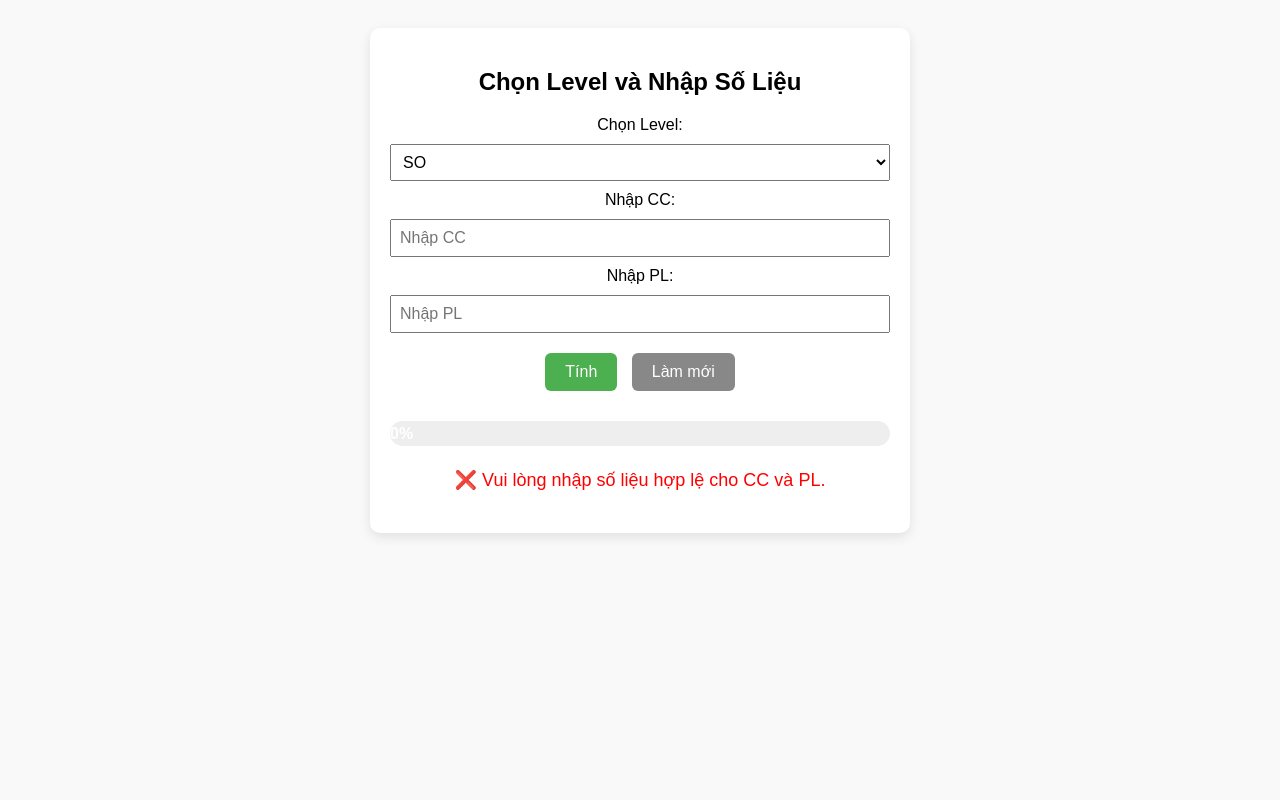
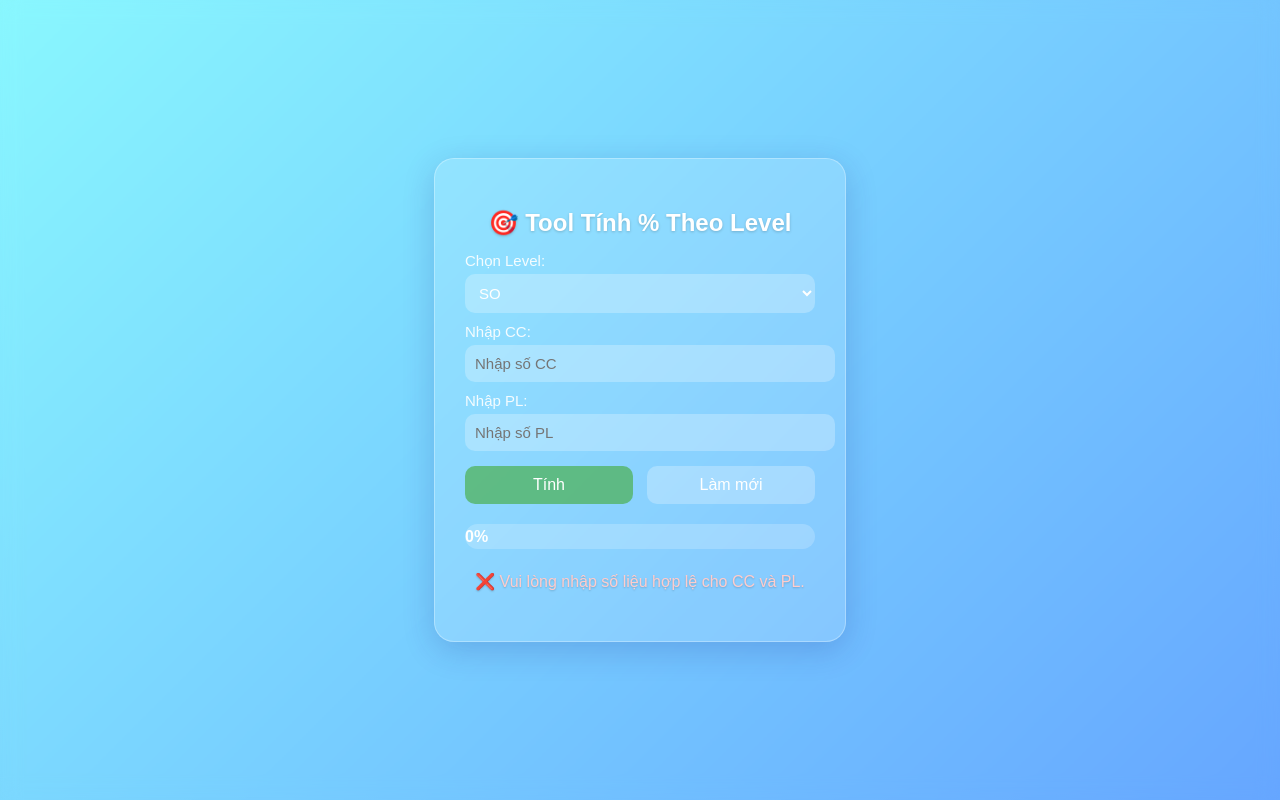
Before and after one commit to Khoaduong94/Performance_SHBVN, a plain HTML site: page index.html in a window 1280 px wide. Both pictures are taken after a click on the button "Tính". Drawn offline with Linux system fonts and the light colour scheme.

Commit message:
Update index.html

```diff
--- a/index.html
+++ b/index.html
@@ -5,72 +5,130 @@
   <meta name="viewport" content="width=device-width, initial-scale=1.0">
   <title>Tool Tính % Đạt Được Theo Level</title>
   <style>
+    /* --- NỀN TOÀN TRANG --- */
     body {
-            font-family: Arial, sans-serif;
-            padding: 20px;
-            background-color: #f9f9f9;
+      font-family: "Poppins", Arial, sans-serif;
+      margin: 0;
+      padding: 0;
+      background: linear-gradient(135deg, #89f7fe 0%, #66a6ff 100%);
+      display: flex;
+      justify-content: center;
+      align-items: center;
+      height: 100vh;
+      backdrop-filter: blur(10px);
     }
+
+    /* --- KHUNG CHÍNH BONG BÓNG --- */
     .container {
-            max-width: 500px;
-            margin: 0 auto;
-            background-color: white;
-            padding: 20px;
+      background: rgba(255, 255, 255, 0.15);
+      box-shadow: 0 8px 32px 0 rgba(31, 38, 135, 0.2);
+      backdrop-filter: blur(15px);
+      -webkit-backdrop-filter: blur(15px);
+      border-radius: 20px;
+      border: 1px solid rgba(255, 255, 255, 0.3);
+      width: 350px;
+      padding: 30px;
+      text-align: center;
+      color: #fff;
+    }
+
+    h2 {
+      margin-bottom: 15px;
+      font-weight: 600;
+      color: #fff;
+      text-shadow: 0 1px 3px rgba(0, 0, 0, 0.2);
+    }
+
+    label {
+      font-size: 15px;
+      display: block;
+      margin-top: 10px;
+      text-align: left;
+      opacity: 0.9;
+    }
+
+    select, input {
+      width: 100%;
+      padding: 10px;
+      margin-top: 5px;
+      border: none;
       border-radius: 10px;
-            box-shadow: 0 4px 12px rgba(0, 0, 0, 0.1);
-            text-align: center;
+      background: rgba(255, 255, 255, 0.25);
+      color: #fff;
+      font-size: 15px;
+      outline: none;
+      transition: background 0.3s ease;
     }
-        input, select {
-            margin: 10px 0;
-            padding: 8px;
-            width: 100%;
-            box-sizing: border-box;
+
+    select:focus, input:focus {
+      background: rgba(255, 255, 255, 0.4);
+    }
+
+    option {
+      color: #000;
+    }
+
+    button {
+      width: 48%;
+      margin-top: 15px;
+      padding: 10px 15px;
       font-size: 16px;
+      border: none;
+      border-radius: 10px;
+      cursor: pointer;
+      transition: all 0.3s ease;
     }
-        button {
-            padding: 10px 20px;
-            margin: 10px 5px;
-            background-color: #4CAF50;
-            color: white;
-            border: none;
-            cursor: pointer;
-            font-size: 16px;
-            border-radius: 6px;
+
+    #submitBtn {
+      background: rgba(76, 175, 80, 0.7);
+      color: #fff;
     }
-        button:hover {
-            background-color: #45a049;
+
+    #submitBtn:hover {
+      background: rgba(76, 175, 80, 1);
     }
+
     #resetBtn {
-            background-color: #888;
+      background: rgba(255, 255, 255, 0.25);
+      color: #fff;
     }
+
     #resetBtn:hover {
-            background-color: #666;
+      background: rgba(255, 255, 255, 0.4);
     }
-        p {
-            font-size: 18px;
-            margin-top: 20px;
-            line-height: 1.6;
-        }
+
     .progress-container {
       width: 100%;
-            background-color: #eee;
+      background: rgba(255, 255, 255, 0.2);
       border-radius: 20px;
       margin-top: 20px;
       height: 25px;
       overflow: hidden;
     }
+
     .progress-bar {
       height: 100%;
       width: 0%;
-            background-color: #aaa;
+      background: linear-gradient(90deg, #ffb347, #ffcc33);
       text-align: center;
       line-height: 25px;
       color: white;
       font-weight: bold;
-            transition: width 0.5s;
+      border-radius: 20px;
+      transition: width 0.6s ease;
     }
-        @media (max-width: 600px) {
+
+    p {
+      font-size: 16px;
+      margin-top: 20px;
+      line-height: 1.6;
+      text-shadow: 0 1px 2px rgba(0,0,0,0.2);
+    }
+
+    @media (max-width: 480px) {
       .container {
         width: 90%;
+        padding: 25px;
       }
     }
   </style>
@@ -78,7 +136,7 @@
 <body>
 
   <div class="container">
-        <h2>Chọn Level và Nhập Số Liệu</h2>
+    <h2>🎯 Tool Tính % Theo Level</h2>
 
     <label for="level">Chọn Level:</label>
     <select id="level">
@@ -87,14 +145,13 @@
       <option value="SE">SE</option>
     </select>
 
-        <div id="inputs">
     <label for="CC">Nhập CC:</label>
-            <input type="number" id="CC" placeholder="Nhập CC">
+    <input type="number" id="CC" placeholder="Nhập số CC">
+
     <label for="PL">Nhập PL:</label>
-            <input type="number" id="PL" placeholder="Nhập PL">
-        </div>
+    <input type="number" id="PL" placeholder="Nhập số PL">
 
-        <div>
+    <div style="display: flex; justify-content: space-between;">
       <button id="submitBtn">Tính</button>
       <button id="resetBtn">Làm mới</button>
     </div>
@@ -116,33 +173,38 @@
 
       if (CC === '' || PL === '' || isNaN(CC) || isNaN(PL)) {
         resultText = '❌ Vui lòng nhập số liệu hợp lệ cho CC và PL.';
-                document.getElementById("result").style.color = "red";
+        document.getElementById("result").style.color = "#ffcccc";
         progressBar.style.width = "0%";
-                progressBar.style.backgroundColor = "#aaa";
+        progressBar.style.background = "rgba(255,255,255,0.3)";
         progressBar.innerText = "0%";
       } else {
         CC = parseFloat(CC);
         PL = parseFloat(PL);
 
         var targetCC, targetPL;
-                var percentageCC = 0.7;
-                var percentagePL = 0.3;
+        var percentageCC, percentagePL;
 
         if (level === "SO") {
           targetCC = 6;
           targetPL = 150;
+          percentageCC = 0.7;
+          percentagePL = 0.3;
         } else if (level === "SSO") {
           targetCC = 9;
           targetPL = 200;
+          percentageCC = 0.7;
+          percentagePL = 0.3;
         } else if (level === "SE") {
-                    targetCC = 13;
-                    targetPL = 250;
+          targetCC = 4;
+          targetPL = 700;
+          percentageCC = 0.2;
+          percentagePL = 0.8;
         }
 
         var percentageAchievedCC = (CC / targetCC) * percentageCC * 100;
         var percentageAchievedPL = (PL / targetPL) * percentagePL * 100;
         var totalPercentage = percentageAchievedCC + percentageAchievedPL;
-                var displayPercent = Math.min(totalPercentage, 100); // max 100%
+        var displayPercent = Math.min(totalPercentage, 100);
 
         resultText =
           '🔎 Level ' + level + ':<br>' +
@@ -151,11 +213,11 @@
           '➡️ Tổng phần trăm đạt được: <strong>' + totalPercentage.toFixed(2) + '%</strong>';
 
         if (totalPercentage >= 100) {
-                    document.getElementById("result").style.color = "green";
-                    progressBar.style.backgroundColor = "#4CAF50";
+          document.getElementById("result").style.color = "#b8ffb8";
+          progressBar.style.background = "linear-gradient(90deg, #4caf50, #81c784)";
         } else {
-                    document.getElementById("result").style.color = "orange";
-                    progressBar.style.backgroundColor = "#FFA500";
+          document.getElementById("result").style.color = "#fff8b3";
+          progressBar.style.background = "linear-gradient(90deg, #ffb347, #ffcc33)";
         }
 
         progressBar.style.width = displayPercent.toFixed(2) + "%";
@@ -170,10 +232,10 @@
       document.getElementById("CC").value = "";
       document.getElementById("PL").value = "";
       document.getElementById("result").innerText = "";
-            document.getElementById("result").style.color = "black";
+      document.getElementById("result").style.color = "#fff";
       var progressBar = document.getElementById("progressBar");
       progressBar.style.width = "0%";
-            progressBar.style.backgroundColor = "#aaa";
+      progressBar.style.background = "rgba(255,255,255,0.3)";
       progressBar.innerText = "0%";
     });
   </script>
```
Lines whose indentation alone changed are shown as unchanged.
